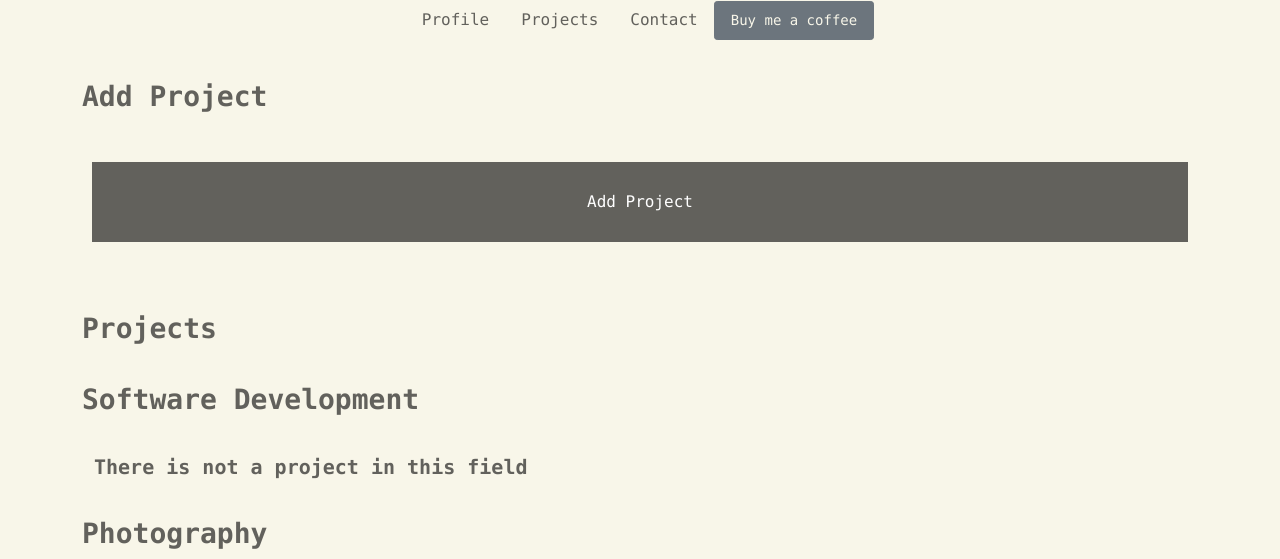
After one commit to bencyrus/portfolio-django, a Django app: page /project-management/ in a window 1280 px wide. The commit adds this page. Shown: the top 559 px of the page. Run offline with Django 3.2, Linux system fonts and the light colour scheme; data comes from the database, SQL or seed files in the repository; both versions use the stored data as it was after the commit; some libraries are stand-ins or nearby versions; some web fonts are replaced.

Commit message:
added project management views and made the html file. styled the page and ready to go

```diff
--- a/matthewsportfolio/templates/base/dashboard.html
+++ b/matthewsportfolio/templates/base/dashboard.html
@@ -24,7 +24,7 @@
                 <a href="{% url 'field-management' %}" class="bg-gray"><div class="content mg-10 bg-gray pd-20">Field Management</div></a>
             </div>
             <div class="col-6 pd-top-30 text-center">
-                <a href="{% url 'add-project' %}" class="bg-gray"><div class="content mg-10 bg-gray pd-20">Project Management</div></a>
+                <a href="{% url 'project-management' %}" class="bg-gray"><div class="content mg-10 bg-gray pd-20">Project Management</div></a>
             </div>
             <div class="col-6 pd-top-30 text-center">
                 <a href="{% url 'add-skill' %}" class="bg-gray"><div class="content mg-10 bg-gray pd-20">Skill Management</div></a>
--- /dev/null
+++ b/matthewsportfolio/templates/base/project_management.html
@@ -0,0 +1,69 @@
+{% extends 'base/main.html' %}
+{% load static %}
+{% block content %}
+
+<section id="field-Project">
+    <div class="container pd-top-30">
+        <div class="row justify-content-center">
+            <h3 class="font-bold">Add Project</h3>
+            <div class="col-12 pd-top-30 text-center">
+                <div class="content mg-10 bg-gray pd-20"><a href="{% url 'add-project' %}" class="nav-link bg-gray">Add Project</a></div>
+            </div>
+        </div>
+    </div>
+</section>
+
+
+
+<section id="projects">
+    <div class="container pd-top-30">
+        <div class="row justify-content-around pd-top-30">
+            <h3 class="font-bold">Projects</h3>
+            <div class="related-field">
+            {% for field in fields %}
+            <div class="row justify-content-around pd-top-30">
+                <h3 class="font-bold">{{ field.title }}</h3>
+                {% for project in projects %}
+                {% if project.field == field %}
+                <div class="field-column col-md-3 pd-top-30">
+                    <a href="{% url 'project' project.id %}"><img class="project-image" src="{{ project.thumbnail.url }}" alt="project 1"></a>
+                    <div class="peoject-body">
+                        <h6>{{ project.title }}</h6>
+                        <div class="item-modifications">
+                            <a href="{% url 'edit-project' project.id %}" class="btn btn-secondary">Edit</a>
+                            <a href="{% url 'delete-project' project.id %}" class="btn btn-secondary">Delete</a>
+                        </div>
+                    </div>
+                </div>
+                {% endif %}
+                {% endfor %}
+                {% if field.project_set.count == 0 %}
+                <div class="row justify-content-around pd-top-30">
+                    <h5 class="font-bold">There is not a project in this field</h5>
+                </div>
+                {% endif %}
+            </div>
+            {% endfor %}
+            <div class="row justify-content-around pd-top-30">
+                <h3 class="font-bold">Field Not Defined</h3>
+                {% for project in projects %}
+                    {% if project.field == null %}
+                    <div class="field-column col-md-3 pd-top-30">
+                        <a href="{% url 'project' project.id %}"><img class="project-image" src="{{ project.thumbnail.url }}" alt="project 1"></a>
+                        <div class="peoject-body">
+                            <h6>{{ project.title }}</h6>
+                            <div class="item-modifications">
+                                <a href="{% url 'edit-project' project.id %}" class="btn btn-secondary">Edit</a>
+                                <a href="{% url 'delete-project' project.id %}" class="btn btn-secondary">Delete</a>
+                            </div>
+                        </div>
+                    </div>
+                    {% endif %}
+                {% endfor %}
+            </div>
+            </div>
+        </div>
+    </div>
+</section>
+
+{% endblock content %}
--- a/matthewsportfolio/urls.py
+++ b/matthewsportfolio/urls.py
@@ -4,7 +4,10 @@ from . import views
 urlpatterns = [
     path('', views.HomePage, name="home"),
 
+    path('dashboard/', views.DashboardPage, name="dashboard"),
     path('edit-profile', views.UserProfilePage, name="edit-profile"),
+    path('field-management/', views.FieldManagementPage, name="field-management"),
+    path('project-management/', views.ProjectManagementPage, name="project-management"),
 
     path('field/<str:pk>/', views.FieldPage, name="field"),
     path('add-field', views.AddField, name="add-field"),
@@ -22,9 +25,6 @@ urlpatterns = [
     path('add-skill', views.AddSkill, name="add-skill"),
     path('add-endorsement', views.AddEndorsement, name="add-endorsement"),
 
-    path('dashboard/', views.DashboardPage, name="dashboard"),
-
-    path('field-management/', views.FieldManagementPage, name="field-management"),
 
     path('donation/', views.DonationPage, name="donation"),
 ]
--- a/matthewsportfolio/views.py
+++ b/matthewsportfolio/views.py
@@ -37,6 +37,13 @@ def FieldManagementPage(request):
 
     context = {'fields': fields}
     return render(request, 'base/field_management.html', context)
+
+def ProjectManagementPage(request):
+    fields = Field.objects.all()
+    projects = Project.objects.all()
+
+    context = {'fields': fields, 'projects': projects}
+    return render(request, 'base/project_management.html', context)
 
 
 #--------------- User Profile views ---------------#
--- a/static/styles/main.css
+++ b/static/styles/main.css
@@ -204,11 +204,12 @@ a {
 
 /** fields field-wrapper field-column **/
 .field-column {
-    width: 300px;
+    max-width: 300px;
     padding-top: 20px;
     text-align: center;
 }
 .field-column img {
+    width: 100%;
     max-width: 300px;
 }
 
```
Also changed, not shown: db.sqlite3, static/images/20200504_175635BW_Bkpg2Kr.JPG (added), static/images/camera_NuLQrhI_DpWcNt0_O5FeWW0_HiKpDE4_2xXUJlC_4pobnzx_Izpcg3S_9xdFPLg.png (added), static/styles/dashboard.css (line endings or trailing spaces), 5 other files.
